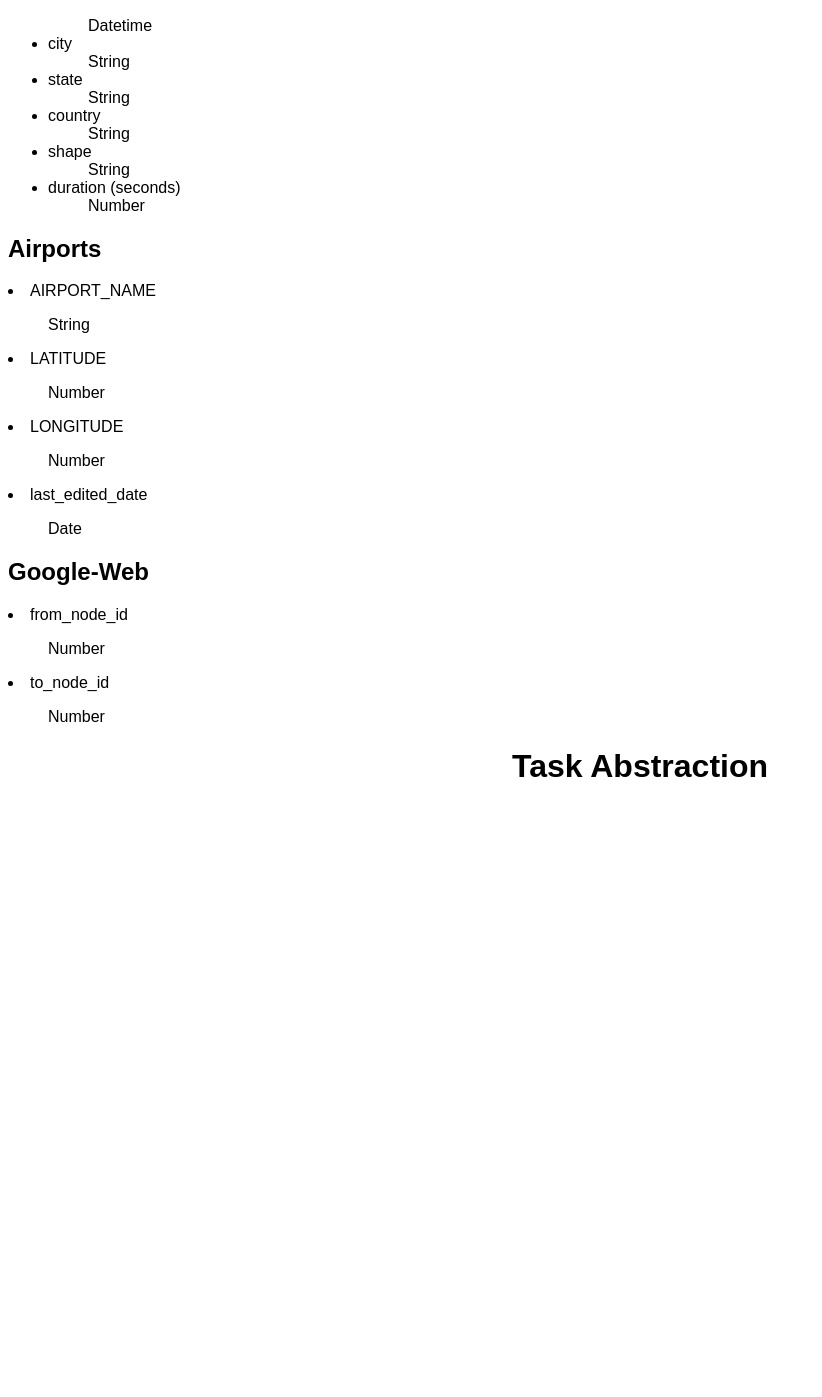
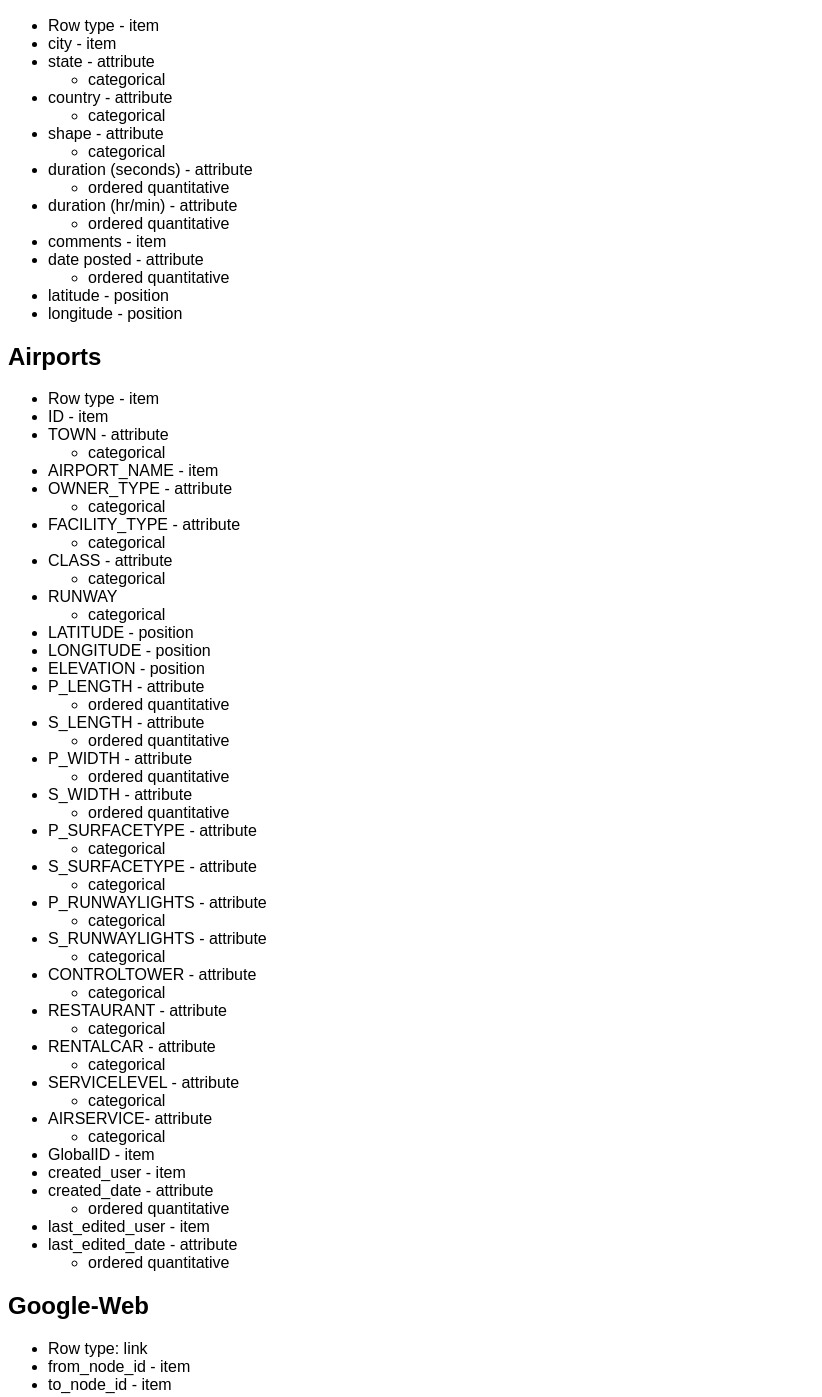
Before and after one commit to DS4200-Sec2-F22/hw-02-khushi-terry, a plain HTML site: page index.html in a window 1280 px wide. Shown: the part 291-1688 px from the top of the page, without its empty margins (0-822 px from the left). Before the commit the page ends 1097 px from the top, so only its background shows below. Drawn offline with Linux system fonts and the light colour scheme.

Commit message:
finished up to fourth bullet

```diff
--- a/index.html
+++ b/index.html
@@ -44,50 +44,129 @@
             <h1>Data Types</h1>
             <h2>UFO</h2>
             <ul>
-                    <ul> Datetime</ul>
+                <li> Row type - item</li>
+                <li>city - item</li>
+                <li>state - attribute
+                    <ul> <li>categorical</li></ul>
                 </li>
-                <li>city
-                    <ul> String</ul>
+                <li>country - attribute
+                    <ul> <li>categorical</li></ul>
                 </li>
-                <li>state
-                    <ul> String</ul>
+                <li>shape - attribute
+                    <ul> <li>categorical</li></ul>
                 </li>
-                <li>country
-                    <ul> String</ul>
+                <li>duration (seconds) - attribute
+                    <ul><li>ordered quantitative</li> </ul>
                 </li>
-                <li>shape
-                    <ul> String</ul>
+                <li>duration (hr/min) - attribute
+                    <ul> <li>ordered quantitative</li></ul>
                 </li>
-                <li>duration (seconds)
-                    <ul> Number</ul>
+                <li>comments - item</li>
+                <li>date posted - attribute
+                    <ul> <li>ordered quantitative</li></ul>
                 </li>
+                <li>latitude - position</li>
+                <li>longitude - position</li>
             </ul>
+
             <h2>Airports</h2>
-                <li>AIRPORT_NAME
-                    <ul>String</ul>
+            <ul><li>Row type - item</li>
+                <li>ID - item</li>
+                <li>TOWN - attribute
+                    <ul><li>categorical</li></ul>
                 </li>
-                <li>LATITUDE
-                    <ul>Number</ul>
+                <li>AIRPORT_NAME - item</li>
+                <li>OWNER_TYPE - attribute
+                    <ul><li>categorical</li></ul>
                 </li>
-                <li>LONGITUDE
-                    <ul>Number</ul>
+                <li>FACILITY_TYPE - attribute
+                    <ul><li>categorical</li></ul>
                 </li>
-                <li>last_edited_date
-                    <ul>Date</ul>
+                <li>CLASS - attribute
+                    <ul><li>categorical</li></ul>
                 </li>
+                <li>RUNWAY
+                    <ul><li>categorical</li></ul>
+                </li>
+                <li>LATITUDE - position</li>
+                <li>LONGITUDE - position</li>
+                <li>ELEVATION - position</li>
+                <li>P_LENGTH - attribute
+                    <ul><li>ordered quantitative</li></ul>
+                </li>
+                <li>S_LENGTH - attribute
+                    <ul><li>ordered quantitative</li></ul>
+                </li>
+                <li>P_WIDTH - attribute
+                    <ul><li>ordered quantitative</li></ul>
+                </li>
+                <li>S_WIDTH - attribute
+                    <ul><li>ordered quantitative</li></ul>
+                </li>
+                <li>P_SURFACETYPE - attribute
+                    <ul><li>categorical</li></ul>
+                </li>
+                <li>S_SURFACETYPE - attribute
+                    <ul><li>categorical</li></ul>
+                </li>
+                <li>P_RUNWAYLIGHTS - attribute
+                    <ul><li>categorical</li></ul>
+                </li>
+                <li>S_RUNWAYLIGHTS - attribute
+                    <ul><li>categorical</li></ul>
+                </li>
+                <li>CONTROLTOWER - attribute
+                    <ul><li>categorical</li></ul>
+                </li>
+                <li>RESTAURANT - attribute
+                    <ul><li>categorical</li></ul>
+                </li>
+                <li>RENTALCAR - attribute
+                    <ul><li>categorical</li></ul>
+                </li>
+                <li>SERVICELEVEL - attribute
+                    <ul><li>categorical</li></ul>
+                </li>
+                <li>AIRSERVICE- attribute
+                    <ul><li>categorical</li></ul>
+                </li>
+                <li>GlobalID - item</li>
+                <li>created_user - item</li>
+                <li>created_date - attribute
+                    <ul><li>ordered quantitative</li></ul>
+                </li>
+                <li>last_edited_user - item</li>
+                <li>last_edited_date - attribute
+                    <ul><li>ordered quantitative</li></ul>
+                </li></ul>
+
             <h2>Google-Web</h2>
-            <li>from_node_id
-                <ul>Number</ul>
-            </li>
-            <li>to_node_id
-                <ul>Number</ul>
-            </li>
+            <ul>
+                <li>Row type: link </li>
+                <li>from_node_id - item</li>
+                <li>to_node_id - item</li>
+            </ul>
         </div>
-
     </div>
 
     <div id="task abstraction">
         <h1>Task Abstraction</h1>
+        <div class="container">
+            <div>
+                <img src='img/vis1.png' alt="Column 1" width =550 height=500>
+                <p>High-level task: Produce - Annotate</p>
+                <p>Medium-level task: Lookup</p>
+                <p>Low-level task: Identify</p>
+                <p>Target: All Data- Trends</p>
+            </div>
+            <div>
+                <img src='img/vis2.png' alt="Column 2"width =550 height=500>
+                <p>High-level task: Analyze - Present</p>
+                <p>Medium-level task: Explore</p>
+                <p>Low-level task: Compare</p>
+                <p>Target:Attributes - Similarity</p>
+            </div>
+        </div>
     </div>
 
 </body>
--- a/style.css
+++ b/style.css
@@ -18,3 +18,13 @@ body {
  table {
     width: 100%;
   }
+
+  .container {
+   display: flex;
+   justify-content:center;
+   align-items: center;
+ }
+
+ p{
+   color:darkblue
+ }
```
Also changed, not shown: 1 other file.
